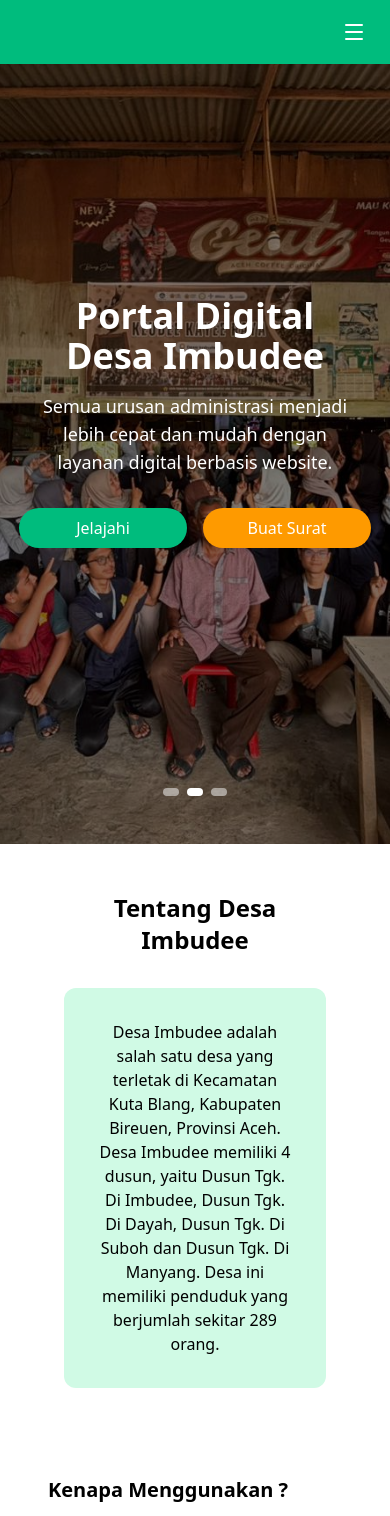
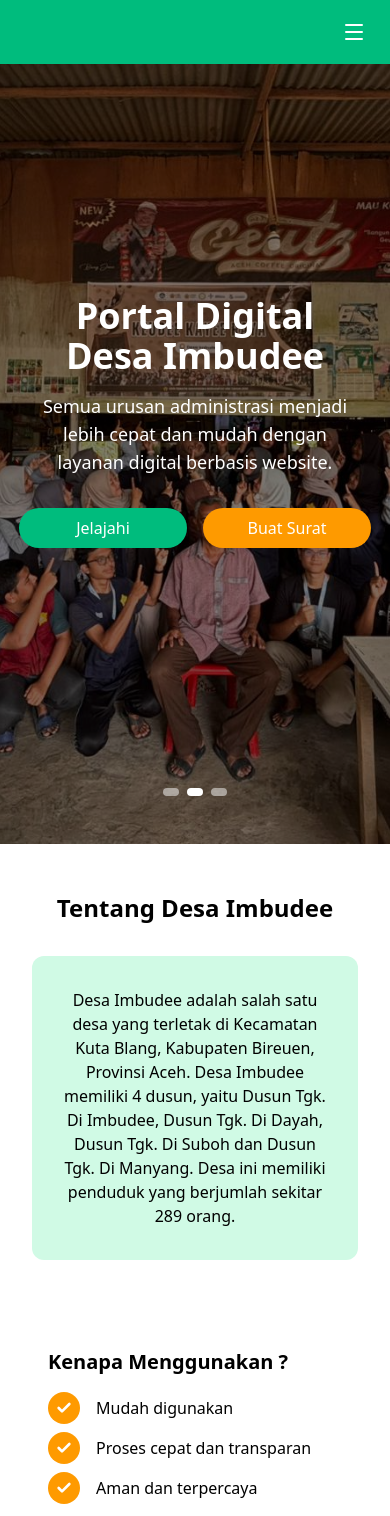
Before and after one commit to naufalhanif25/haba-imbudee, a Next.js app: page / in a window 390 px wide. Shown: the top 1516 px of the page. Built offline with nearby package versions, Linux system fonts and the light colour scheme.

Commit message:
fix: About section responsiveness

```diff
--- a/components/home/about-section.tsx
+++ b/components/home/about-section.tsx
@@ -1,6 +1,6 @@
 export default function AboutSection() {
     return (
-        <section className="w-full h-fit px-16 py-12 flex flex-col items-center justify-center gap-8">
+        <section className="w-full h-fit px-8 md:px-16 py-12 flex flex-col items-center justify-center gap-8">
             <h1 className="text-2xl font-bold sm:text-left text-center">
                 Tentang Desa Imbudee
             </h1>
```
